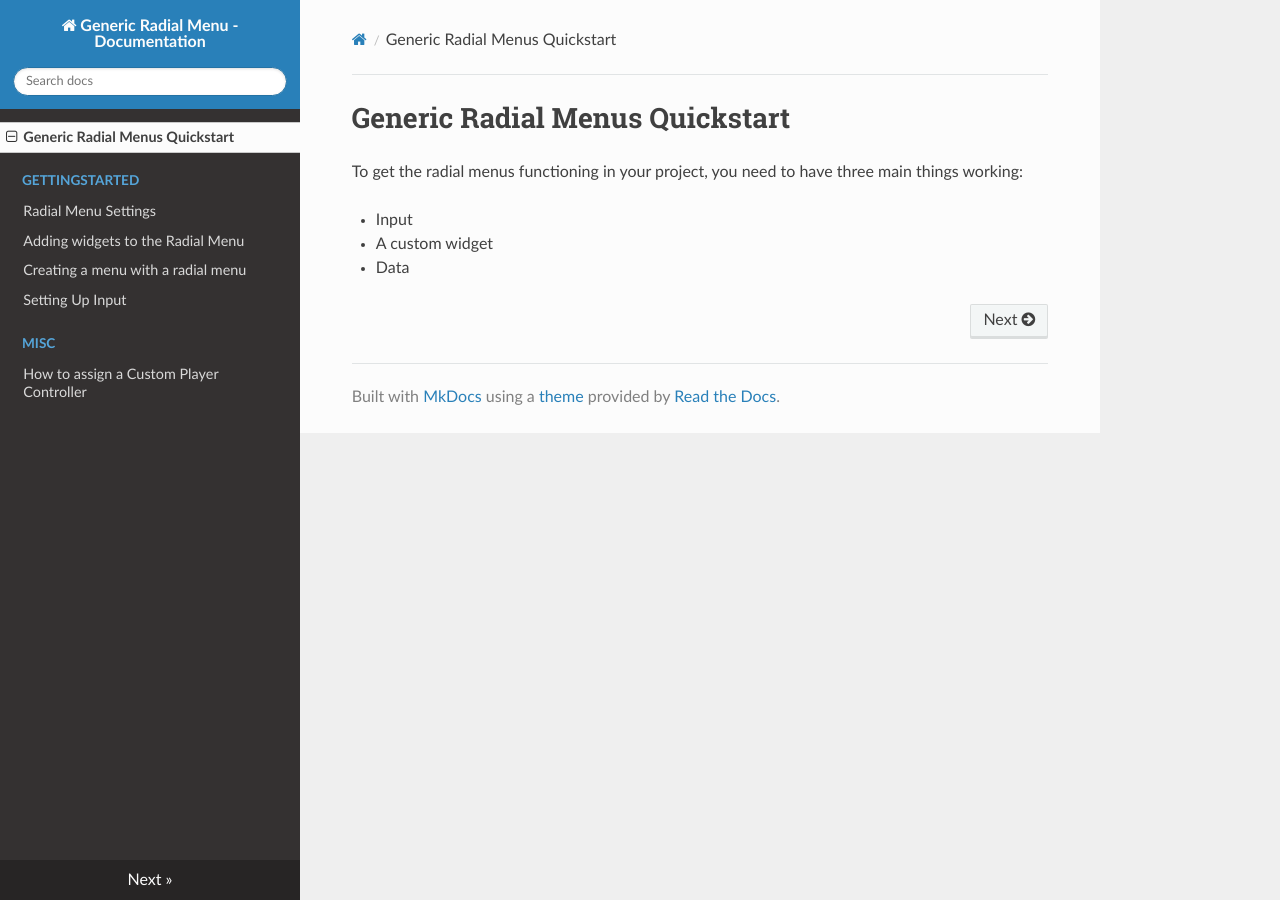
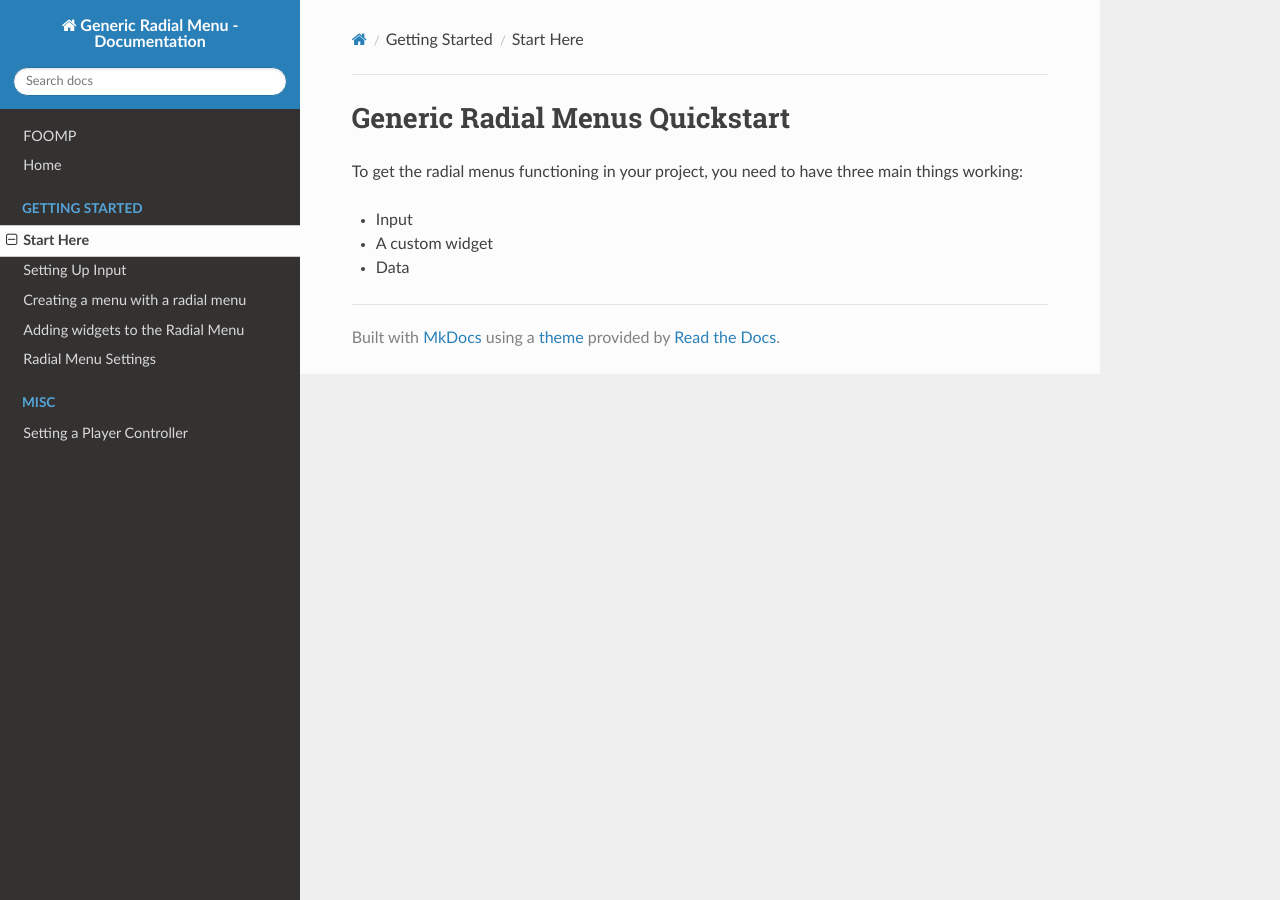
Before and after one commit to DeepFriedCircuits/GenericRadialMenus, an MkDocs documentation site: the page built from docs/getting_started.md, in a window 1280 px wide. Built offline with MkDocs 1.6.1, drawn with Linux system fonts in a browser that asks for light colours; nearby versions of some CDN libraries; old or Windows-style settings are respelled for this version of MkDocs; part of the change alters nothing that is shown.

```diff
--- a/mkdocs.yml
+++ b/mkdocs.yml
@@ -1,2 +1,15 @@
 site_name: Generic Radial Menu - Documentation
+
+pages:
+    - FOOMP: index.md
+    - Home: index.md
+    - Getting Started:
+        - Start Here: getting_started.md
+        - Setting Up Input: GettingStarted\1setting_up_input.md
+        - Creating a menu with a radial menu: GettingStarted\2creating_first_widget.md
+        - Adding widgets to the Radial Menu: GettingStarted\3adding_icons.md
+        - Radial Menu Settings: GettingStarted\4radialmenu_settings.md
+    - Misc:
+        - Setting a Player Controller: Misc\setting_player_controller.md
+
 theme: readthedocs
```
